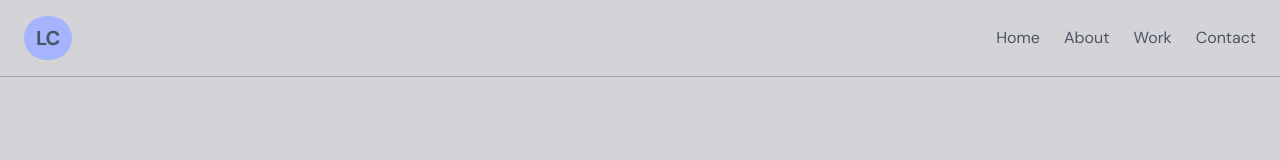
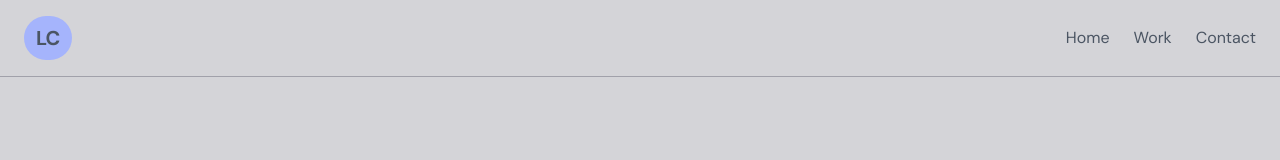
Before and after one commit to ahdsr/ahdsr, a Next.js app: page / in a window 1280 px wide. Shown: the top 160 px of the page. Built offline with nearby package versions, Linux system fonts and the light colour scheme.

Commit message:
Feat: Commented out about page

```diff
--- a/components/NavBar.js
+++ b/components/NavBar.js
@@ -66,9 +66,9 @@ export default function Navbar() {
           <Link href="/" className="hover:text-gray-300">
             Home
           </Link>
-          <Link href="/about" className="hover:text-gray-300">
+          {/* <Link href="/about" className="hover:text-gray-300">
             About
-          </Link>
+          </Link> */}
           <Link href="/work" className="hover:text-gray-300">
             Work
           </Link>
@@ -114,13 +114,13 @@ export default function Navbar() {
               >
                 Home
               </Link>
-              <Link
+              {/* <Link
                 href="/about"
                 className="hover:text-gray-500"
                 onClick={() => setIsOpen(false)}
               >
                 About
-              </Link>
+              </Link> */}
               <Link
                 href="/work"
                 className="hover:text-gray-500"
```
